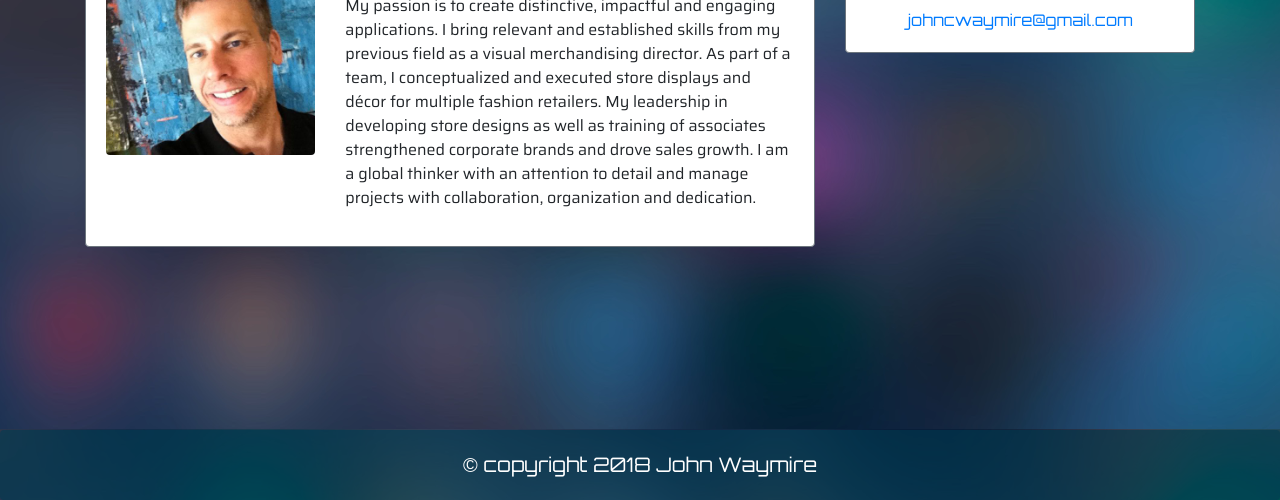
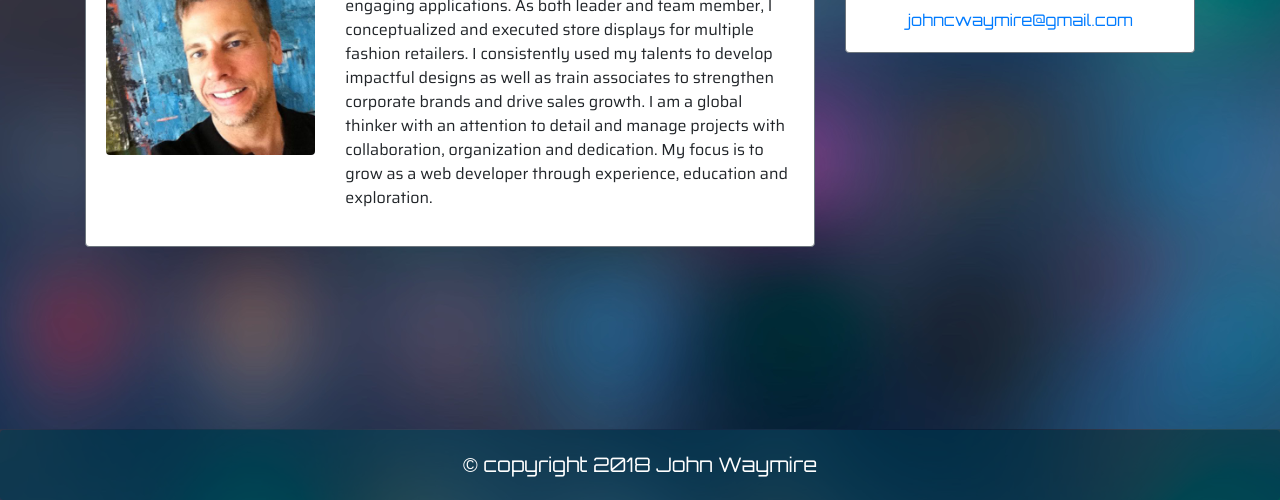
Before and after one commit to gormenghastly/Bootstrap-Portfolio, a plain HTML site: page index.html in a window 1280 px wide. Shown: the part 300-800 px from the top of the page. Drawn offline with nearby package versions, Linux system fonts and the light colour scheme; a web font is replaced by a local one.

Commit message:
update brand statement

```diff
--- a/index.html
+++ b/index.html
@@ -46,13 +46,7 @@
                             </div>
                             <div class="col-md-8">
                                 <p>
-                                    I am a web developer in full stack development with an interest in UX design and continued growth in my abilities. My passion
-                                    is to create distinctive, impactful and engaging applications. I bring relevant and established
-                                    skills from my previous field as a visual merchandising director. As part of a team,
-                                    I conceptualized and executed store displays and décor for multiple fashion retailers.
-                                    My leadership in developing store designs as well as training of associates strengthened
-                                    corporate brands and drove sales growth. I am a global thinker with an attention to detail
-                                    and manage projects with collaboration, organization and dedication.
+                                    I am a web developer who combines my background in visual merchandising to create distinctive, impactful and engaging applications. As both leader and team member, I conceptualized and executed store displays for multiple fashion retailers. I consistently used my talents to develop impactful designs as well as train associates to strengthen corporate brands and drive sales growth. I am a global thinker with an attention to detail and manage projects with collaboration, organization and dedication. My focus is to grow as a web developer through experience, education and exploration.
                                 </p>
                             </div>
                         </div>
```
